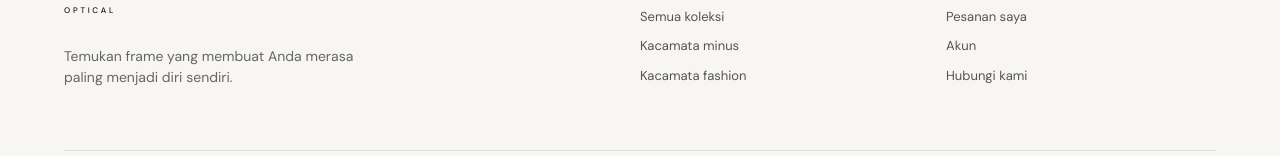
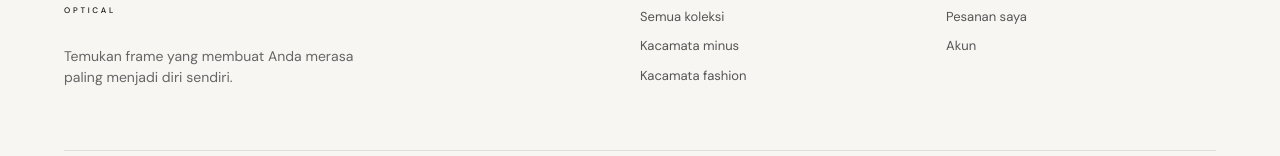
Before and after one commit to RenzzHiro/refa_optical_frontend, a React (Vite) app: page / in a window 1280 px wide. Shown: the part 1819-1975 px from the top of the page. Built offline with nearby package versions, Linux system fonts and the light colour scheme; no server answers.

Commit message:
Remove contact link from footer

```diff
--- a/src/components/SiteLayout.tsx
+++ b/src/components/SiteLayout.tsx
@@ -107,7 +107,6 @@ export default function SiteLayout() {
             <strong>Bantuan</strong>
             <Link to="/account/orders">Pesanan saya</Link>
             <Link to="/account">Akun</Link>
-            <a href="mailto:halo@refaoptical.id">Hubungi kami</a>
           </div>
         </div>
         <div className="footer-bottom">
```
